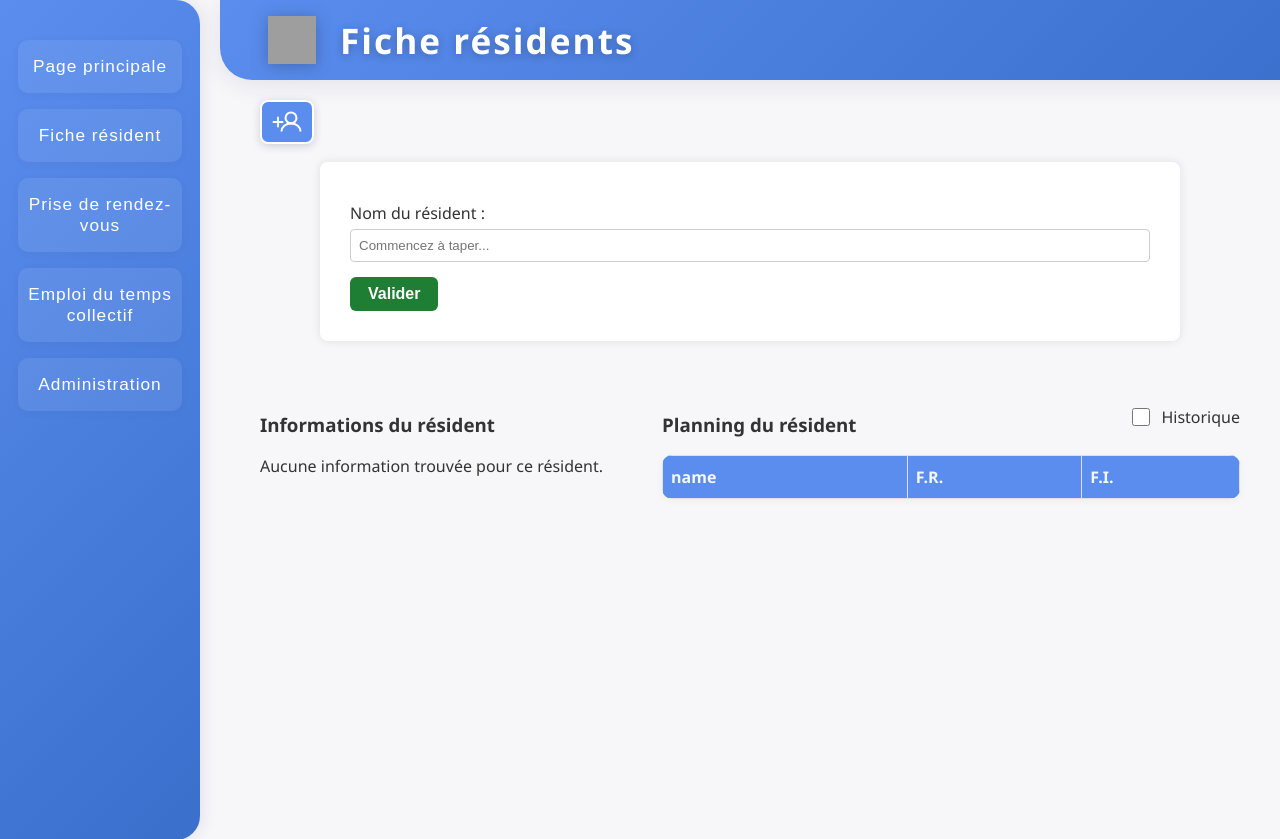
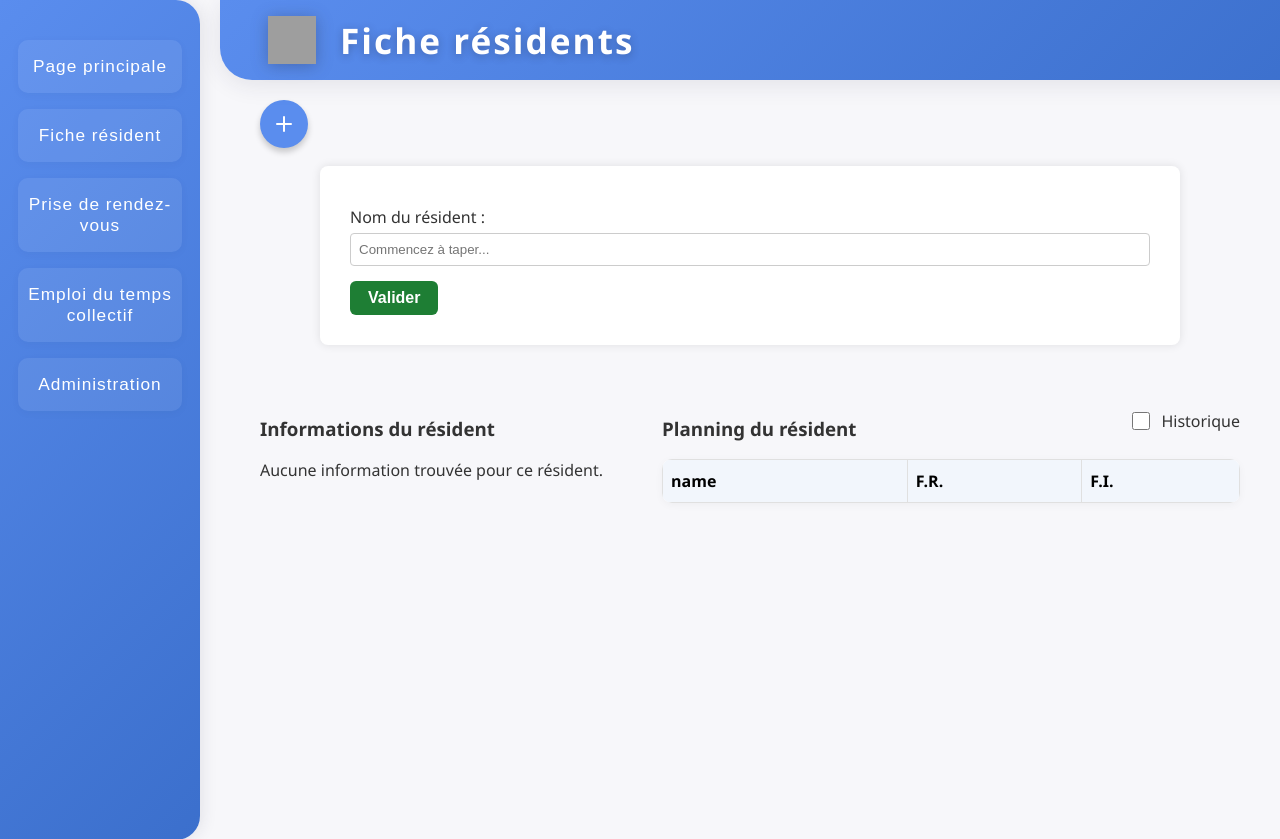
Before and after one commit to JeremyDeh/Planner, a Flask app: template app/templates/client_file.html in a window 1280 px wide. Shown: the top 839 px of the page. Run offline with Flask 2, Linux system fonts and the light colour scheme; the template is opened without the code that fills it: most values are stand-ins (such as "Sample title", 1, 10 or a date in 2020); parts of the project's set-up code (start-up, migrations or seed data) failed here and were passed over; grey boxes are pictures that could not be loaded.

Commit message:
Bouton d'ajout intéractif

```diff
--- a/app/routes/routes.py
+++ b/app/routes/routes.py
@@ -338,7 +338,7 @@ def popup_row():
     les données JSON.
     """
     data = request.get_json(force=True)
-    html = '<h3 style="margin-top:0;">Détail du rendez-vous</h3>'
+    html = '<h3 style="margin-top:20px;">Détail du rendez-vous</h3>'
     html += '<table style="width:100%; border-collapse:collapse;">'
 
     date_parts = data["Date"].split(" ")
@@ -350,9 +350,9 @@ def popup_row():
     print('infos : ', infos)
     medecin=infos[0].get('medecin', '') if infos[0].get('medecin', '') != None else ''
     html += f"<strong>{nom_reserv}</strong><br>"
-    intro= f"""Vous avez rendez vous  "{rdv}" prévu le {date_parts[0]} a {date_parts[1]}, """
+    intro= f"""Vous avez rendez vous  "{rdv}" prévu le {date_parts[0]} à {date_parts[1]}"""
     if medecin != '':
-        intro += f"avec : {medecin}, "
+        intro += f", avec : {medecin}. "
     html += intro
     if transport != '---':
         transport_html = f"""<p style="color: #232946; font-weight: bold;">Un transport est prévu pour vous emmener à ce rendez vous : {transport}</p>"""
--- a/app/static/style.css
+++ b/app/static/style.css
@@ -208,13 +208,49 @@ form select {
     transform: scale(0.97);
 }
 
-#openPopupBtn {
-  transition: transform 2s cubic-bezier(0.25, 1, 0.5, 1),
-              box-shadow 2s cubic-bezier(0.25, 1, 0.5, 1),
-              background 1.5s ease;
-}
 
-#openPopupBtn:active {
+.openPopupBtn:active {
   transform: scale(0.95) translateY(2px); /* léger déplacement et contraction */
   box-shadow: 0 1px 4px rgba(35,41,70,0.15); /* ombre douce */
 }
+
+    .openPopupBtn {
+      display: flex;
+      align-items: center;
+      justify-content: flex-start;
+      width: 48px;            /* largeur par défaut : juste l’icône */
+      height: 48px;
+      overflow: hidden;       /* masque le texte tant que pas hover */
+      white-space: nowrap;
+      transition: width 0.3s ease;
+      padding: 0 12px;
+      border: none;
+      border-radius: 24px;
+      background-color: #5A8DEE;
+      color: white;
+      cursor: pointer;
+      font-family: sans-serif;
+      font-size: 16px;
+      font-weight: bold;      /* gras global */
+      box-shadow: 0 4px 6px rgba(0,0,0,0.2);
+    }
+
+    .openPopupBtn svg {
+      width: 24px;
+      height: 24px;
+      margin-right: 8px;
+      flex-shrink: 0;
+    }
+
+    .openPopupBtn span {
+      opacity: 0;
+      transition: opacity 0.2s ease;
+    }
+
+    .openPopupBtn:hover {
+      width: 275px;          /* largeur étendue en hover */
+    }
+
+    .openPopupBtn:hover span {
+      opacity: 1;            /* fait apparaître le texte */
+    }
--- a/app/templates/client_file.html
+++ b/app/templates/client_file.html
@@ -44,9 +44,9 @@
             font-size: 1em;
         }
         table.collectif-table th {
-            background: #5A8DEE;
-            color: #f7f7fa;
-            font-weight: 600;
+            background: #F2F6FC;
+            color:  #000000;
+            font-weight: 700;
         }
         table.collectif-table tr:nth-child(even) {
             background: #f7f7fa;
@@ -138,37 +138,21 @@
             <img src="https://img.icons8.com/ios-filled/50/ffffff/user-male-circle.png" alt="Logo" style="height:48px; width:48px; margin-right:24px; filter:drop-shadow(0 2px 8px #23294655);">
             <span style="font-size:2.2em; font-weight:700; color:#fff; letter-spacing:2px; text-shadow:0 2px 8px #23294655;">Fiche résidents</span>
         </div>
-<button id="openPopupBtn" style="
-  margin-bottom: 18px;
-  background: #5A8DEE;
-  color: #FFFFFF;
-  border: 2px solid #FFFFFF;
-  border-radius: 8px;
-  padding: 6px 10px;
-  min-width: 48px;
-  width: 54px;
-  height: 44px;
-  font-size: 1em;
-  cursor: pointer;
-  display: flex;
-  align-items: center;
-  gap: 0;
-  justify-content: center;
-  box-shadow: 0 2px 8px rgba(35,41,70,0.2);
-  transition: background 0.2s, border 0.2s, box-shadow 0.2s;
-">
-  <!-- Cercle + réduit et fond bleu -->
-  <svg width="20" height="20" viewBox="0 0 22 22" fill="none" xmlns="http://www.w3.org/2000/svg" style="vertical-align:middle; margin-right: -6px; margin-left: -6px;">
-    <circle cx="11" cy="11" r="9" fill="#5A8DEE"/>
-    <path d="M11 6v10M6 11h10" stroke="#FFFFFF" stroke-width="2" stroke-linecap="round"/>
-  </svg>
 
-  <!-- Cercle petit bonhomme -->
-  <svg width="30" height="30" viewBox="0 0 22 22" fill="none" xmlns="http://www.w3.org/2000/svg" style="vertical-align:middle; margin-right: -6px; margin-left: -6px;">
-    <circle cx="11" cy="8" r="4" fill="#5A8DEE" stroke="#FFFFFF" stroke-width="1.5"/>
-    <path d="M4 18c0-3.3137 3.134-6 7-6s7 2.6863 7 6" stroke="#FFFFFF" stroke-width="1.5" fill="none"/>
-  </svg>
-</button>
+
+
+
+<button id="openPopupBtn" class="openPopupBtn">
+    <!-- Icône "+" blanc toujours visible -->
+    <svg xmlns="http://www.w3.org/2000/svg" viewBox="0 0 24 24"
+         fill="none" stroke="white" stroke-width="2"
+         stroke-linecap="round" stroke-linejoin="round">
+      <line x1="12" y1="5" x2="12" y2="19"/>
+      <line x1="5" y1="12" x2="19" y2="12"/>
+    </svg>
+    <span>Ajout d'un nouveau résident</span>
+  </button>
+
 
 
 <div id="popupForm" class="popup-overlay" style="display:none; position:fixed; top:0; left:0; width:100vw; height:100vh; background:rgba(0,0,0,0.25); z-index:999; justify-content:center; align-items:center;">
```
